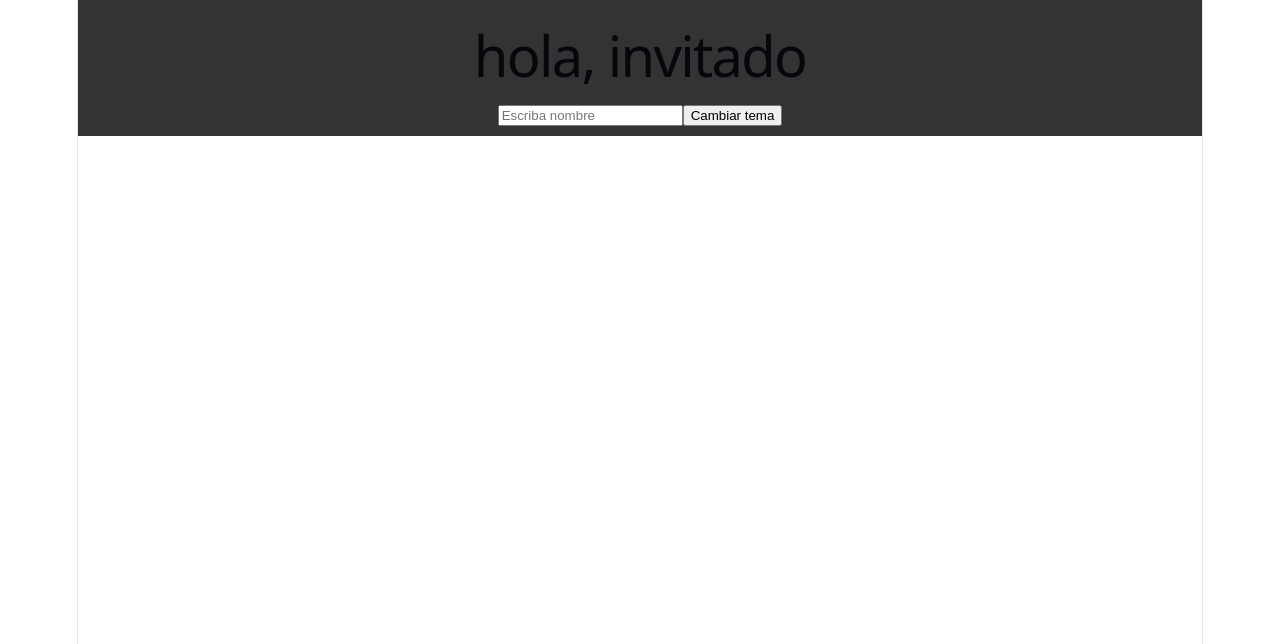
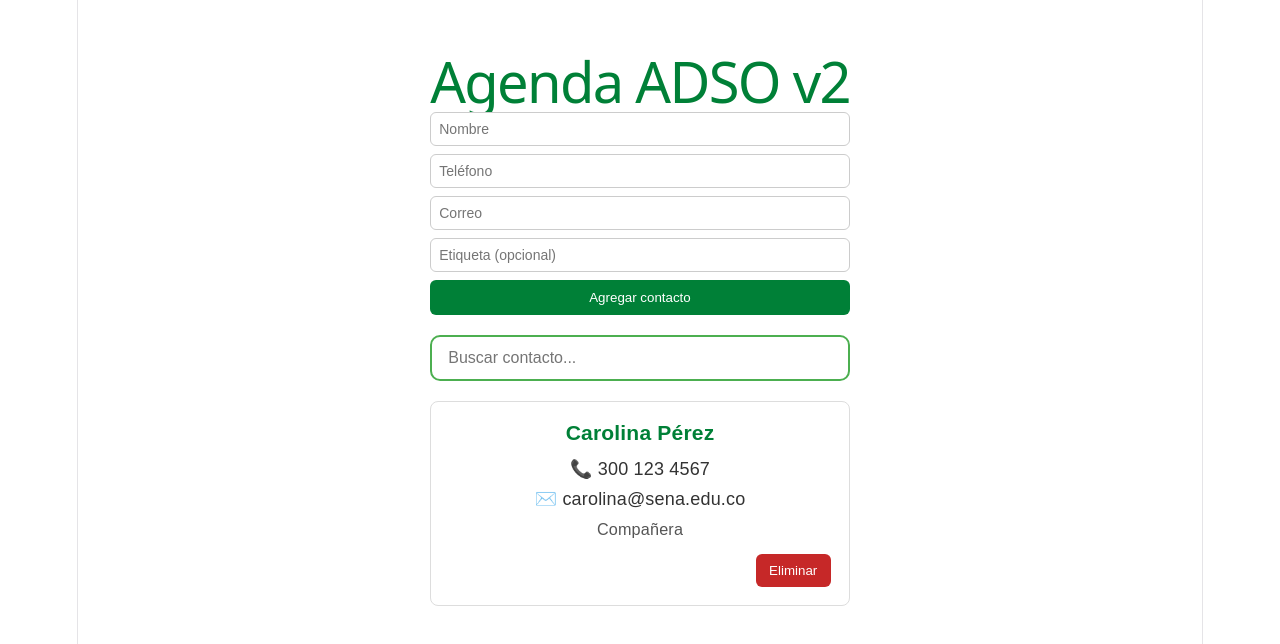
Before and after one commit to cgarces462-commits/Repositorio-React, a React (Vite) app in the folder LocalStorage/: page / in a window 1280 px wide. Shown: the top 644 px of the page. Built offline with nearby package versions, Linux system fonts and the light colour scheme.

Commit message:
version1

```diff
--- a/LocalStorage/src/App.css
+++ b/LocalStorage/src/App.css
@@ -182,3 +182,67 @@
     border-right-color: var(--border);
   }
 }
+
+
+.app-container { max-width: 520px; margin: 2rem auto; font-family: Arial, sans-serif; }
+.app-title { color:#008037; text-align:center; margin-bottom:1rem; }
+.form-contacto { display:flex; flex-direction:column; gap:8px; margin-bottom:20px; }
+.form-contacto input { padding:8px; border-radius:6px; border:1px solid #ccc; font-size:14px; }
+.form-contacto button { background:#008037; color:#fff; border:0; padding:10px; border-radius:6px; cursor:pointer; }
+.form-contacto button:hover { background:#006b2f; }
+.tarjeta-contacto { border:1px solid #ddd; border-radius:8px; padding:1rem; background:#fff; margin-bottom:.5rem; display:flex; flex-direction:column; gap:4px; }
+.tarjeta-contacto h3 { color:#008037; margin:0 0 .3rem; }
+.tarjeta-contacto .dato { margin: 0; color: #333; }
+.tarjeta-contacto .tag { margin: 0; color: #555; font-size: 0.9rem; }
+.tarjeta-contacto .acciones { margin-top: 8px; display: flex; justify-content: flex-end; }
+.btn-eliminar { background:#c62828; color:#fff; border:0; padding:.5rem .75rem; border-radius:6px; cursor:pointer; margin-top:0; }
+.btn-eliminar:hover { background:#8e0000; }
+
+/* ===========================
+   Buscador de contactos
+=========================== */
+
+.input-busqueda {
+  width: 100%;
+  max-width: 500px;
+  display: block;
+  margin: 20px auto;
+  padding: 12px 16px;
+  font-size: 16px;
+  border: 2px solid #4caf50;
+  border-radius: 10px;
+  outline: none;
+  transition: all 0.3s ease;
+  box-sizing: border-box;
+}
+
+.input-busqueda:focus {
+  border-color: #2e7d32;
+  box-shadow: 0 0 8px rgba(76, 175, 80, 0.3);
+}
+
+/* ===========================
+   Lista de contactos
+=========================== */
+
+.lista-contactos {
+  display: grid;
+  grid-template-columns: repeat(auto-fit, minmax(280px, 1fr));
+  gap: 20px;
+  margin-top: 20px;
+}
+
+/* ===========================
+   Mensaje sin resultados
+=========================== */
+
+.sin-resultados {
+  grid-column: 1 / -1;
+  text-align: center;
+  font-size: 18px;
+  color: #777;
+  padding: 30px;
+  border: 2px dashed #ccc;
+  border-radius: 12px;
+  background-color: #f8f8f8;
+}
--- a/LocalStorage/src/App.jsx
+++ b/LocalStorage/src/App.jsx
@@ -1,27 +1,81 @@
+// Importa el hook para manejar estado local.
+import { useState } from "react";
 
-import LocalStorage from "./hook/LocalStorage";
+// Importa estilos globales del componente principal.
+import "./App.css";
 
-export default function App(){
-  const [nombre, setNombre] = LocalStorage("nombre" , "");
-  const [tema, setTema] = LocalStorage("tema", "claro");
-  return(
-    <div style={{padding: "10px", background: tema === "claro" ? "#333" : "white", color: tema === "claro" ? "black" : "white"}}>
-<h1>hola, {nombre  || "invitado"}</h1>
-<input
-type="text"
-placeholder="Escriba nombre"
-value={nombre}
-onChange={(e) => setNombre(e.target.value)}
-/>
-<button onDoubleClick={() => setTema(tema === "claro" ? "oscuro" : "claro")}> Cambiar tema </button>
-    </div>
-  )
-}
+// Importa la tarjeta visual para cada contacto.
+import ContactoCard from "./components/ContactoCard";
+
+// Importa el formulario para crear contactos.
+import FormularioContacto from "./components/FormularioContacto";
+
+// Componente principal de la agenda.
+export default function App() {
+  // Estado: lista de contactos inicial con un ejemplo.
+  const [contactos, setContactos] = useState([
+    {
+      id: 1,
+      nombre: "Carolina Pérez",
+      telefono: "300 123 4567",
+      correo: "carolina@sena.edu.co",
+      etiqueta: "Compañera",
+    },
+  ]);
 
 
-// Captura: formulario completado y botón "Agregar contacto"
-// Captura: lista con al menos 3 contactos, con toda su información
-// Captura: demostración del proceso de eliminar un contacto
-// Captura: recarga del navegador (F5) mostrando que los datos persisten
-// Commit realizado con el mensaje exacto: Clase_5_Agenda_ADSO_v3_LocalStorage
-// toma en cuenta esos parametros y aplica el local storage al formulario y el saludo
+  // Estado para el buscador.
+  const [busqueda, setBusqueda] = useState("");
+
+  // Agrega un nuevo contacto.
+  const agregarContacto = (nuevo) => {
+    setContactos((prev) => [...prev, { id: Date.now(), ...nuevo }]);
+  };
+
+  // Elimina un contacto.
+  const eliminarContacto = (id) => {
+    setContactos((prev) => prev.filter((c) => c.id !== id));
+  };
+
+  // Lista filtrada sin modificar el arreglo original.
+  const contactosFiltrados = contactos.filter((contacto) =>
+    contacto.nombre.toLowerCase().includes(busqueda.toLowerCase())
+  );
+
+  return (
+    <main className="app-container">
+      <h1 className="app-title">Agenda ADSO v2</h1>
+
+      <FormularioContacto onAgregar={agregarContacto} />
+
+      {/* Buscador */}
+      <input
+        type="text"
+        placeholder="Buscar contacto..."
+        value={busqueda}
+        onChange={(e) => setBusqueda(e.target.value)}
+        className="input-busqueda"
+      />
+
+      <section className="lista-contactos">
+        {contactosFiltrados.length > 0 ? (
+          contactosFiltrados.map((c) => (
+            <ContactoCard
+              key={c.id}
+              id={c.id}
+              nombre={c.nombre}
+              telefono={c.telefono}
+              correo={c.correo}
+              etiqueta={c.etiqueta}
+              onDelete={eliminarContacto}
+            />
+          ))
+        ) : (
+          <p className="sin-resultados">
+            No se encontraron contactos
+          </p>
+        )}
+      </section>
+    </main>
+  );
+}
--- /dev/null
+++ b/LocalStorage/src/components/ContactoCard.jsx
@@ -0,0 +1,24 @@
+// ContactoCard.jsx — construido según la especificación de la guía:
+// recibe los datos por props y expone un botón Eliminar type="button".
+
+// Componente que muestra la tarjeta visual de un contacto.
+export default function ContactoCard({ id, nombre, telefono, correo, etiqueta, onDelete }) {
+  return (
+    <article className="tarjeta-contacto">
+      <h3>{nombre}</h3>
+      <p className="dato">📞 {telefono}</p>
+      {correo && <p className="dato">✉️ {correo}</p>}
+      {etiqueta && <p className="tag">{etiqueta}</p>}
+      <div className="acciones">
+        {/* type="button" evita que dispare un submit accidental */}
+        <button
+          type="button"
+          className="btn-eliminar"
+          onClick={() => onDelete(id)}
+        >
+          Eliminar
+        </button>
+      </div>
+    </article>
+  );
+}
--- /dev/null
+++ b/LocalStorage/src/components/FormularioContacto.jsx
@@ -0,0 +1,46 @@
+// Importa hook para manejar estado del formulario.
+import { useState } from "react";
+
+// Componente de formulario para crear un contacto.
+export default function FormularioContacto({ onAgregar }) {
+  // Estado local con los campos del formulario.
+  const [form, setForm] = useState({
+    nombre: "",
+    correo: "",
+    telefono: "",
+    etiqueta: "",
+  });
+
+  // Actualiza un campo del formulario cuando el usuario escribe.
+  const onChange = (e) => {
+    // Extrae nombre del input y valor actual.
+    const { name, value } = e.target;
+    // Copia estado anterior y reemplaza solo el campo modificado.
+    setForm((f) => ({ ...f, [name]: value }));
+  };
+
+  // Controla el envío del formulario.
+  const onSubmit = (e) => {
+    // Evita que el navegador recargue la página al enviar.
+    e.preventDefault();
+    // Valida que nombre y teléfono no estén vacíos.
+    if (!form.nombre.trim() || !form.telefono.trim()) {
+      alert("Completa al menos Nombre y Teléfono");
+      return;
+    }
+    // Envía los datos al componente padre para agregarlos a la lista.
+    onAgregar(form);
+    // Limpia el formulario después de guardar.
+    setForm({ nombre: "", correo: "", telefono: "", etiqueta: "" });
+  };
+
+  return (
+    <form onSubmit={onSubmit} className="form-contacto">
+      <input name="nombre" placeholder="Nombre" value={form.nombre} onChange={onChange} />
+      <input name="telefono" placeholder="Teléfono" value={form.telefono} onChange={onChange} />
+      <input name="correo" placeholder="Correo" value={form.correo} onChange={onChange} />
+      <input name="etiqueta" placeholder="Etiqueta (opcional)" value={form.etiqueta} onChange={onChange} />
+      <button type="submit">Agregar contacto</button>
+    </form>
+  );
+}
```
Also changed, not shown: 2 other files (tests, documents, lock files or other folders).
